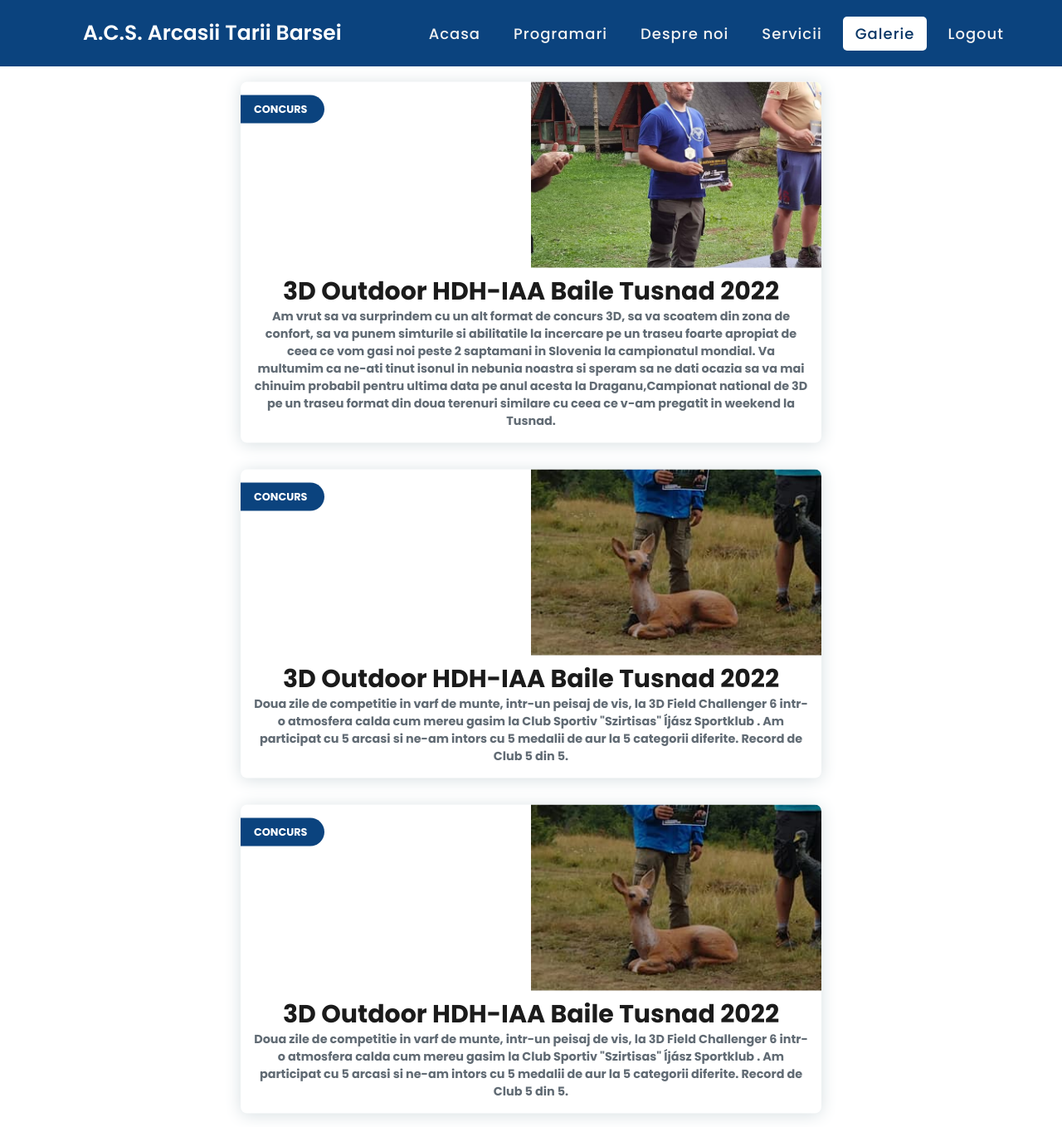
After one commit to rvrxs17/ProiectPA, a PHP site: page /ProiectPA/galerie.php in a window 1280 px wide. The commit adds this page. Shown: the whole page at 83% size. Run offline with PHP 8.4, Linux system fonts and the light colour scheme; the visitor is signed in with stand-in values (Sample User, id 1).

Commit message:
adaugat carduri tip blog - galerie

```diff
--- a/pagini/desprenoi.html
+++ b/pagini/desprenoi.html
@@ -18,7 +18,7 @@
         <li><a href="#">Programari</a></li>
         <li><a class="active" href="http://localhost/ProiectPA/pagini/desprenoi.html">Despre noi</a></li>
         <li><a href="#">Servicii</a></li>
-        <li><a href="#">Galerie</a></li>
+        <li><a href="http://localhost/ProiectPA/pagini/galerie.html">Galerie</a></li>
         <li><a href="http://localhost/ProiectPA/logreg/index.php">Intra in cont</a></li>
       </ul>
     </nav>
--- a/pagini/desprenoi.php
+++ b/pagini/desprenoi.php
@@ -25,7 +25,7 @@ if (isset($_SESSION['id']) && isset($_SESSION['user_name'])) {
                 <li><a href = "#">Programari</a></li>
                 <li><a  class="active" href="http://localhost/ProiectPA/pagini/desprenoi.html">Despre noi</a></li>
                 <li><a href="#">Servicii</a></li>
-                <li><a href="#">Galerie</a></li>
+                <li><a href="http://localhost/ProiectPA/pagini/galerie.php">Galerie</a></li>
                 <li><a href="logout.php">Logout</a></li>
             </ul>
             </nav>
--- /dev/null
+++ b/pagini/galerie.css
@@ -0,0 +1,201 @@
+@import url('https://fonts.googleapis.com/css2?family=Poppins:wght@200;300;400;500;600;700&display=swap');
+*{
+  margin: 0;
+  padding: 0;
+  box-sizing: border-box;
+  font-family: 'Poppins', sans-serif;
+}
+nav{
+  display: flex;
+  height: 80px;
+  width: 100%;
+  background: #0B437E;
+  align-items: center;
+  justify-content: space-between;
+  padding: 0 50px 0 100px;
+  flex-wrap: wrap;
+}
+nav .logo{
+  color: #fff;
+  font-size: 25px;
+  font-weight: 600;
+}
+nav ul{
+  display: flex;
+  flex-wrap: wrap;
+  list-style: none;
+}
+nav ul li{
+  margin: 0 5px;
+}
+nav ul li a{
+  color: #f2f2f2;
+  text-decoration: none;
+  font-size: 18px;
+  font-weight: 500;
+  padding: 8px 15px;
+  border-radius: 5px;
+  letter-spacing: 1px;
+  transition: all 0.3s ease;
+}
+nav ul li a.active,
+nav ul li a:hover{
+  color: #093666;
+  background: #fff;
+}
+nav .menu-btn i{
+  color: #fff;
+  font-size: 22px;
+  cursor: pointer;
+  display: none;
+}
+input[type="checkbox"]{
+  display: none;
+}
+@media (max-width: 1000px){
+  nav{
+    padding: 0 40px 0 50px;
+  }
+}
+@media (max-width: 920px) {
+  nav .menu-btn i{
+    display: block;
+  }
+  #click:checked ~ .menu-btn i:before{
+    content: "\f00d";
+  }
+  nav ul{
+    position: fixed;
+    top: 80px;
+    left: -100%;
+    background: #093666;
+    height: 100vh;
+    width: 100%;
+    text-align: center;
+    display: block;
+    transition: all 0.3s ease;
+  }
+  #click:checked ~ ul{
+    left: 0;
+  }
+  nav ul li{
+    width: 100%;
+    margin: 40px 0;
+  }
+  nav ul li a{
+    width: 100%;
+    margin-left: -100%;
+    display: block;
+    font-size: 20px;
+    transition: 0.6s cubic-bezier(0.68, -0.55, 0.265, 1.55);
+  }
+  #click:checked ~ ul li a{
+    margin-left: 0px;
+  }
+  nav ul li a.active,
+  nav ul li a:hover{
+    background: none;
+    color: cyan;
+  }
+}
+.meniu{
+    display:block;
+}
+.content{
+    position: absolute;
+    top: 50%;
+    left: 50%;
+    transform: translate(-50%, -50%);
+    text-align: center;
+    z-index: -1;
+    width: 100%;
+    padding: 0 30px;
+    color: #1b1b1b;
+    margin-top: 25%;
+}
+.content div{
+    font-size: 20px;
+    font-weight: 700;
+}
+
+.post{
+    height: 600px;
+    background-color: lightgray;
+}
+
+.post img{
+    height: 120px;
+    width: auto;
+    float: left;
+}
+
+
+
+  .wrapper {
+    display: flex;
+    flex-wrap: wrap;
+    justify-content: center;
+  }
+
+  .card {
+    overflow: hidden;
+    box-shadow: 0px 2px 20px #d7dfe2;
+    background: white;
+    border-radius: 0.5rem;
+    position: relative;
+    width: 700px;
+    margin: 1rem;
+    transition: 250ms all ease-in-out;
+    cursor: pointer;
+  }
+
+  .card:hover {
+    transform: scale(1.05);
+    box-shadow: 0px 2px 40px #d7dfe2;
+  }
+
+
+  .banner-img {
+    position: absolute;
+    object-fit: cover;
+    height: 14rem;
+    width: 100%;
+  }
+
+
+  .category-tag {
+    font-size: 0.8rem;
+    font-weight: bold;
+    color: white;
+    background: blue;
+    padding: 0.5rem 1.3rem 0.5rem 1rem;
+    text-transform: uppercase;
+    position: absolute;
+    z-index: 1;
+    top: 1rem;
+    border-radius: 0 2rem 2rem 0;
+  }
+
+
+  .popular {
+    background: #0B437E;
+  }
+
+
+
+
+  .card-body {
+    margin: 15rem 1rem 1rem 1rem;
+  }
+
+
+
+  .blog-title {
+    line-height: 1.5rem;
+    margin: 1rem 0 0.5rem;
+  }
+
+  .blog-description {
+    color: #616b74;
+    font-size: 0.9rem;
+  }
--- /dev/null
+++ b/pagini/galerie.php
@@ -0,0 +1,98 @@
+<?php
+session_start();
+
+if (isset($_SESSION['id']) && isset($_SESSION['user_name'])) {
+
+ ?>
+
+<!DOCTYPE html>
+<html lang="en" dir="ltr">
+  <head>
+    <meta charset="utf-8">
+    <link rel="stylesheet" href="galerie.css">
+     <link rel="stylesheet" href="https://cdnjs.cloudflare.com/ajax/libs/font-awesome/5.15.2/css/all.min.css"/>
+    <meta name="viewport" content="width=device-width, initial-scale=1.0">
+  </head>
+  <body>
+    <div class = "meniu">
+        <nav>
+        <div class="logo">A.C.S. Arcasii Tarii Barsei</div>
+        <input type="checkbox" id="click">
+        <label for="click" class="menu-btn">
+            <i class="fas fa-bars"></i>
+        </label>
+        <ul>
+                <li><a href="http://localhost/ProiectPA/pagini/index.php">Acasa</a></li>
+                <li><a href = "#">Programari</a></li>
+                <li><a href="http://localhost/ProiectPA/pagini/desprenoi.php">Despre noi</a></li>
+                <li><a href="#">Servicii</a></li>
+                <li><a class="active" href="http://localhost/ProiectPA/pagini/galerie.php">Galerie</a></li>
+                <li><a href="logout.php">Logout</a></li>
+            </ul>
+        </nav>
+    </div>
+    <div class="content">
+
+
+        <div class="wrapper">
+            <div class="card">
+                <div class="card-banner">
+                  <p class="category-tag popular">CONCURS</p>
+                  <img class="banner-img" src="http://localhost/ProiectPA/pagini/photo/poza.jpg" alt=''>
+                </div>
+
+                <div class="card-body">
+                  <h2 class="blog-title">3D Outdoor HDH-IAA Baile Tusnad 2022 </h2>
+                  <p class="blog-description">Am vrut sa va surprindem cu un alt format de concurs 3D, sa va scoatem din zona de confort, sa va punem simturile si abilitatile la incercare pe un traseu foarte apropiat de ceea ce vom gasi noi peste 2 saptamani in Slovenia la campionatul mondial.
+
+                    Va multumim ca ne-ati tinut isonul in nebunia noastra si speram sa ne dati ocazia sa va mai chinuim probabil pentru ultima data pe anul acesta la Draganu,Campionat national de 3D pe un traseu format din doua terenuri similare cu ceea ce v-am pregatit in weekend la Tusnad.</p>
+                </div>
+            </div>
+        </div>
+
+        <div class="wrapper">
+            <div class="card">
+                <div class="card-banner">
+                  <p class="category-tag popular">CONCURS</p>
+                  <img class="banner-img" src="http://localhost/ProiectPA/pagini/photo/poza1.jpg" alt=''>
+                </div>
+
+                <div class="card-body">
+                  <h2 class="blog-title">3D Outdoor HDH-IAA Baile Tusnad 2022 </h2>
+                  <p class="blog-description">Doua zile de competitie in varf de munte, intr-un peisaj de vis, la 3D Field Challenger 6 intr-o atmosfera calda cum mereu gasim la Club Sportiv "Szirtisas" Íjász Sportklub .
+                    Am participat cu 5 arcasi si ne-am intors cu 5 medalii de aur la 5 categorii diferite. Record de Club 5 din 5.</p>
+
+                </div>
+            </div>
+        </div>
+
+        <div class="wrapper">
+            <div class="card">
+                <div class="card-banner">
+                  <p class="category-tag popular">CONCURS</p>
+                  <img class="banner-img" src="http://localhost/ProiectPA/pagini/photo/poza1.jpg" alt=''>
+                </div>
+
+                <div class="card-body">
+                  <h2 class="blog-title">3D Outdoor HDH-IAA Baile Tusnad 2022 </h2>
+                  <p class="blog-description">Doua zile de competitie in varf de munte, intr-un peisaj de vis, la 3D Field Challenger 6 intr-o atmosfera calda cum mereu gasim la Club Sportiv "Szirtisas" Íjász Sportklub .
+                    Am participat cu 5 arcasi si ne-am intors cu 5 medalii de aur la 5 categorii diferite. Record de Club 5 din 5.</p>
+
+                </div>
+            </div>
+        </div>
+
+
+
+
+
+    </div>
+  </body>
+</html>
+
+<?php
+}else{
+     header("Location: http://localhost/ProiectPA/logreg/index.php");
+     exit();
+}
+?>
--- a/pagini/index.html
+++ b/pagini/index.html
@@ -18,7 +18,7 @@
         <li><a href="#">Programari</a></li>
         <li><a href="http://localhost/ProiectPA/pagini/desprenoi.html">Despre noi</a></li>
         <li><a href="#">Servicii</a></li>
-        <li><a href="#">Gallerie</a></li>
+        <li><a href="http://localhost/ProiectPA/pagini/galerie.html">Galerie</a></li>
         <li><a href="http://localhost/ProiectPA/logreg/index.php">Intra in cont</a></li>
       </ul>
     </nav>
--- a/pagini/index.php
+++ b/pagini/index.php
@@ -25,7 +25,7 @@ if (isset($_SESSION['id']) && isset($_SESSION['user_name'])) {
                 <li><a href = "#">Programari</a></li>
                 <li><a href="http://localhost/ProiectPA/pagini/desprenoi.php">Despre noi</a></li>
                 <li><a href="#">Servicii</a></li>
-                <li><a href="#">Galerie</a></li>
+                <li><a href="http://localhost/ProiectPA/pagini/galerie.php">Galerie</a></li>
                 <li><a href="logout.php">Logout</a></li>
             </ul>
             </nav>
```
Also changed, not shown: pagini/galerie.html (added, +84 -0 lines), pagini/photo/poza.jpg (added), pagini/photo/poza1.jpg (added).
